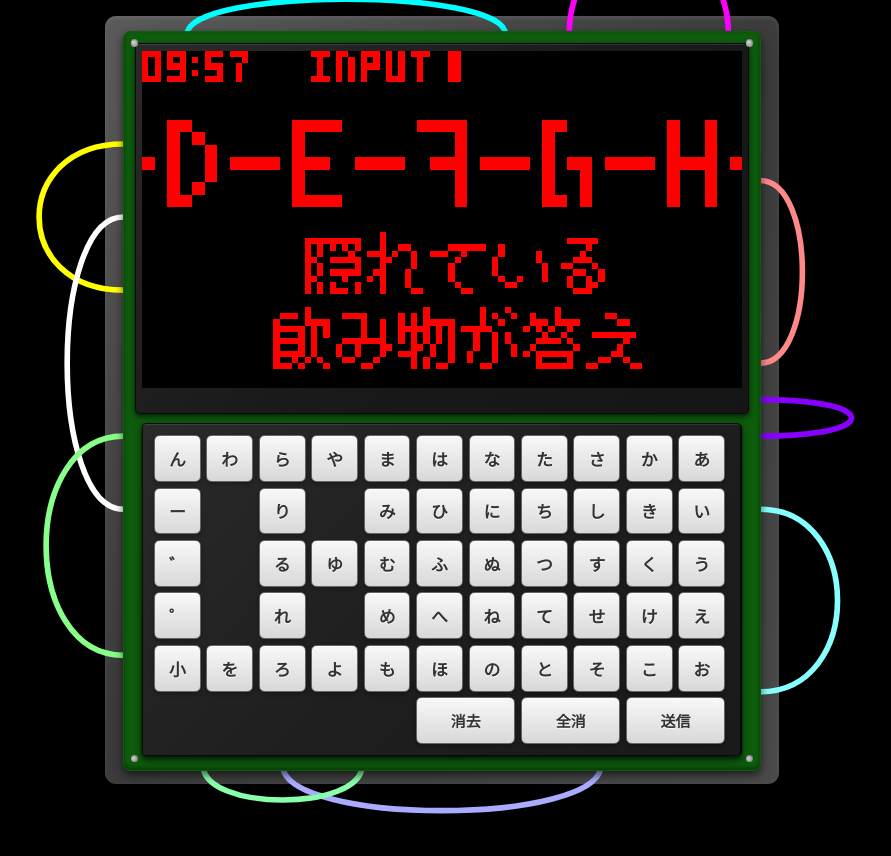
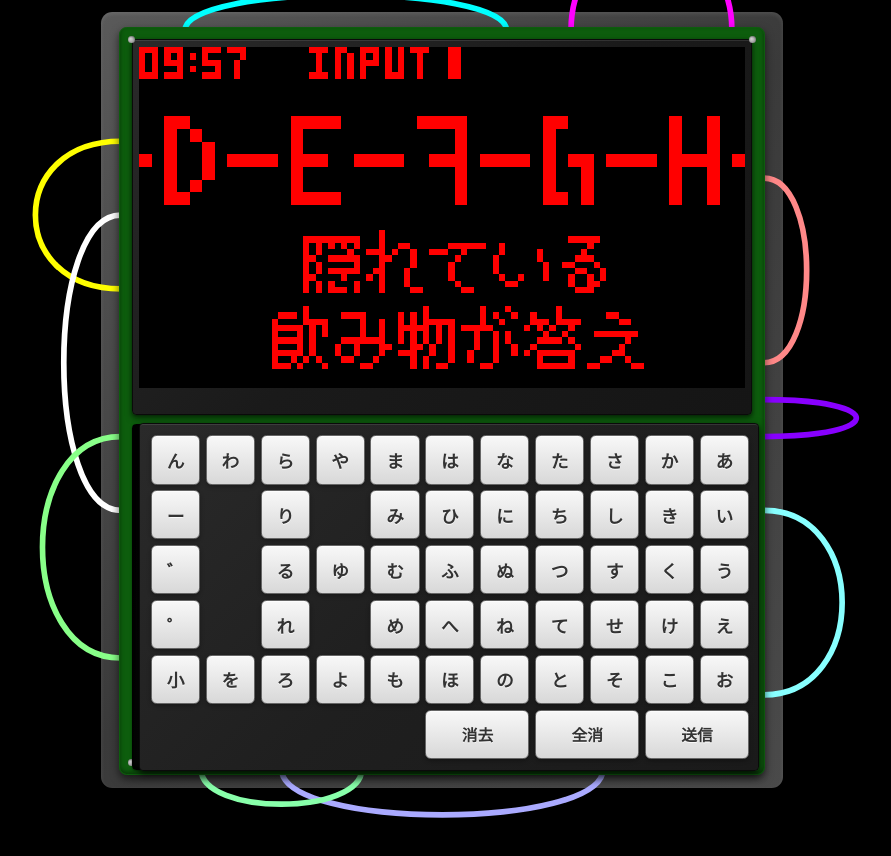
Before and after one commit to F-mM7/bomb-test, a React (Vite) app: page / in a window 1280 px wide. Both pictures are taken after a click on the button "🚨 START 🚨". Shown: the top 856 px of the page, without its empty margins (198-1089 px from the left). Built offline with nearby package versions, Linux system fonts and the light colour scheme.

Commit message:
fix: update wire and keyboard dimensions for consistency across components

```diff
--- a/src/features/game/components/Device.tsx
+++ b/src/features/game/components/Device.tsx
@@ -121,7 +121,7 @@ const Device: React.FC<DeviceProps> = ({
           <div
             style={{
               position: "relative",
-              top: scaleSize(-BASE_SIZES.KEYBOARD_TOTAL_HEIGHT - 25),
+              top: scaleSize(-BASE_SIZES.KEYBOARD_INNER_HEIGHT - 25),
               left: scaleSize(7.4),
               zIndex: Z_INDEX.KEYBOARD,
               transform:
--- a/src/features/wires/components/WireContainer.tsx
+++ b/src/features/wires/components/WireContainer.tsx
@@ -23,12 +23,12 @@ const WireContainer: React.FC<WireContainerProps> = ({
     <div
       style={{
         width: scaleSize(BASE_SIZES.KEYBOARD_INNER_WIDTH),
-        height: scaleSize(BASE_SIZES.KEYBOARD_TOTAL_HEIGHT),
+        height: scaleSize(BASE_SIZES.KEYBOARD_INNER_HEIGHT),
         position: "relative",
       }}
     >
       <svg
-        viewBox={`0 0 ${BASE_SIZES.KEYBOARD_INNER_WIDTH} ${BASE_SIZES.KEYBOARD_TOTAL_HEIGHT}`}
+        viewBox={`0 0 ${BASE_SIZES.KEYBOARD_INNER_WIDTH} ${BASE_SIZES.KEYBOARD_INNER_HEIGHT}`}
         preserveAspectRatio="none"
         style={{
           position: "absolute",
--- a/src/features/wires/constants.ts
+++ b/src/features/wires/constants.ts
@@ -13,30 +13,66 @@ export interface WireConfig {
 const WIRE_SPACING = BASE_SIZES.KEYBOARD_INNER_WIDTH / 3;
 const LEFT_WIRE_X = WIRE_SPACING;
 const RIGHT_WIRE_X = WIRE_SPACING * 2;
-const WIRE_HEIGHT = BASE_SIZES.KEYBOARD_TOTAL_HEIGHT;
+const WIRE_HEIGHT = BASE_SIZES.KEYBOARD_INNER_HEIGHT;
 
 export const WIRE_CONFIGS: Record<WirePosition, WireConfig> = {
   left: {
-    continuousPath: `M ${LEFT_WIRE_X} 0 L ${LEFT_WIRE_X} ${WIRE_HEIGHT * 0.15} Q ${LEFT_WIRE_X + 15} ${WIRE_HEIGHT * 0.3} ${LEFT_WIRE_X + 10} ${WIRE_HEIGHT * 0.4} Q ${LEFT_WIRE_X - 20} ${WIRE_HEIGHT * 0.55} ${LEFT_WIRE_X + 5} ${WIRE_HEIGHT * 0.7} Q ${LEFT_WIRE_X + 12} ${WIRE_HEIGHT * 0.85} ${LEFT_WIRE_X} ${WIRE_HEIGHT}`,
-    cutPath1: `M ${LEFT_WIRE_X} 0 L ${LEFT_WIRE_X} ${WIRE_HEIGHT * 0.15} Q ${LEFT_WIRE_X + 15} ${WIRE_HEIGHT * 0.3} ${LEFT_WIRE_X + 10} ${WIRE_HEIGHT * 0.4} Q ${LEFT_WIRE_X} ${WIRE_HEIGHT * 0.48} ${LEFT_WIRE_X + 8} ${WIRE_HEIGHT * 0.52}`,
-    cutPath2: `M ${LEFT_WIRE_X + 2} ${WIRE_HEIGHT * 0.6} Q ${LEFT_WIRE_X + 5} ${WIRE_HEIGHT * 0.65} ${LEFT_WIRE_X + 5} ${WIRE_HEIGHT * 0.7} Q ${LEFT_WIRE_X + 12} ${WIRE_HEIGHT * 0.85} ${LEFT_WIRE_X} ${WIRE_HEIGHT}`,
+    continuousPath: `M ${LEFT_WIRE_X} 0 L ${LEFT_WIRE_X} ${
+      WIRE_HEIGHT * 0.15
+    } Q ${LEFT_WIRE_X + 15} ${WIRE_HEIGHT * 0.3} ${LEFT_WIRE_X + 10} ${
+      WIRE_HEIGHT * 0.4
+    } Q ${LEFT_WIRE_X - 20} ${WIRE_HEIGHT * 0.55} ${LEFT_WIRE_X + 5} ${
+      WIRE_HEIGHT * 0.7
+    } Q ${LEFT_WIRE_X + 12} ${
+      WIRE_HEIGHT * 0.85
+    } ${LEFT_WIRE_X} ${WIRE_HEIGHT}`,
+    cutPath1: `M ${LEFT_WIRE_X} 0 L ${LEFT_WIRE_X} ${WIRE_HEIGHT * 0.15} Q ${
+      LEFT_WIRE_X + 15
+    } ${WIRE_HEIGHT * 0.3} ${LEFT_WIRE_X + 10} ${
+      WIRE_HEIGHT * 0.4
+    } Q ${LEFT_WIRE_X} ${WIRE_HEIGHT * 0.48} ${LEFT_WIRE_X + 8} ${
+      WIRE_HEIGHT * 0.52
+    }`,
+    cutPath2: `M ${LEFT_WIRE_X + 2} ${WIRE_HEIGHT * 0.6} Q ${LEFT_WIRE_X + 5} ${
+      WIRE_HEIGHT * 0.65
+    } ${LEFT_WIRE_X + 5} ${WIRE_HEIGHT * 0.7} Q ${LEFT_WIRE_X + 12} ${
+      WIRE_HEIGHT * 0.85
+    } ${LEFT_WIRE_X} ${WIRE_HEIGHT}`,
     cutCircle1: { cx: LEFT_WIRE_X + 8, cy: WIRE_HEIGHT * 0.52 },
-    cutCircle2: { cx: LEFT_WIRE_X + 2, cy: WIRE_HEIGHT * 0.6 }
+    cutCircle2: { cx: LEFT_WIRE_X + 2, cy: WIRE_HEIGHT * 0.6 },
   },
   right: {
-    continuousPath: `M ${RIGHT_WIRE_X} 0 L ${RIGHT_WIRE_X} ${WIRE_HEIGHT * 0.15} Q ${RIGHT_WIRE_X - 15} ${WIRE_HEIGHT * 0.3} ${RIGHT_WIRE_X - 10} ${WIRE_HEIGHT * 0.4} Q ${RIGHT_WIRE_X + 20} ${WIRE_HEIGHT * 0.55} ${RIGHT_WIRE_X - 5} ${WIRE_HEIGHT * 0.7} Q ${RIGHT_WIRE_X - 12} ${WIRE_HEIGHT * 0.85} ${RIGHT_WIRE_X} ${WIRE_HEIGHT}`,
-    cutPath1: `M ${RIGHT_WIRE_X} 0 L ${RIGHT_WIRE_X} ${WIRE_HEIGHT * 0.15} Q ${RIGHT_WIRE_X - 15} ${WIRE_HEIGHT * 0.3} ${RIGHT_WIRE_X - 10} ${WIRE_HEIGHT * 0.4} Q ${RIGHT_WIRE_X} ${WIRE_HEIGHT * 0.48} ${RIGHT_WIRE_X - 8} ${WIRE_HEIGHT * 0.52}`,
-    cutPath2: `M ${RIGHT_WIRE_X - 2} ${WIRE_HEIGHT * 0.6} Q ${RIGHT_WIRE_X - 5} ${WIRE_HEIGHT * 0.65} ${RIGHT_WIRE_X - 5} ${WIRE_HEIGHT * 0.7} Q ${RIGHT_WIRE_X - 12} ${WIRE_HEIGHT * 0.85} ${RIGHT_WIRE_X} ${WIRE_HEIGHT}`,
+    continuousPath: `M ${RIGHT_WIRE_X} 0 L ${RIGHT_WIRE_X} ${
+      WIRE_HEIGHT * 0.15
+    } Q ${RIGHT_WIRE_X - 15} ${WIRE_HEIGHT * 0.3} ${RIGHT_WIRE_X - 10} ${
+      WIRE_HEIGHT * 0.4
+    } Q ${RIGHT_WIRE_X + 20} ${WIRE_HEIGHT * 0.55} ${RIGHT_WIRE_X - 5} ${
+      WIRE_HEIGHT * 0.7
+    } Q ${RIGHT_WIRE_X - 12} ${
+      WIRE_HEIGHT * 0.85
+    } ${RIGHT_WIRE_X} ${WIRE_HEIGHT}`,
+    cutPath1: `M ${RIGHT_WIRE_X} 0 L ${RIGHT_WIRE_X} ${WIRE_HEIGHT * 0.15} Q ${
+      RIGHT_WIRE_X - 15
+    } ${WIRE_HEIGHT * 0.3} ${RIGHT_WIRE_X - 10} ${
+      WIRE_HEIGHT * 0.4
+    } Q ${RIGHT_WIRE_X} ${WIRE_HEIGHT * 0.48} ${RIGHT_WIRE_X - 8} ${
+      WIRE_HEIGHT * 0.52
+    }`,
+    cutPath2: `M ${RIGHT_WIRE_X - 2} ${WIRE_HEIGHT * 0.6} Q ${
+      RIGHT_WIRE_X - 5
+    } ${WIRE_HEIGHT * 0.65} ${RIGHT_WIRE_X - 5} ${WIRE_HEIGHT * 0.7} Q ${
+      RIGHT_WIRE_X - 12
+    } ${WIRE_HEIGHT * 0.85} ${RIGHT_WIRE_X} ${WIRE_HEIGHT}`,
     cutCircle1: { cx: RIGHT_WIRE_X - 8, cy: WIRE_HEIGHT * 0.52 },
-    cutCircle2: { cx: RIGHT_WIRE_X - 2, cy: WIRE_HEIGHT * 0.6 }
-  }
+    cutCircle2: { cx: RIGHT_WIRE_X - 2, cy: WIRE_HEIGHT * 0.6 },
+  },
 };
 
 const getWireColor = (position: WirePosition): string =>
-  position === 'left' ? "#ff4444" : "#4488ff";
+  position === "left" ? "#ff4444" : "#4488ff";
 
 export const getGameWireStyle = (position: WirePosition) => ({
   stroke: getWireColor(position),
   strokeWidth: "12",
-  filter: "drop-shadow(0 1px 2px rgba(0,0,0,0.5))"
+  filter: "drop-shadow(0 1px 2px rgba(0,0,0,0.5))",
 });
--- a/src/features/wires/styles.ts
+++ b/src/features/wires/styles.ts
@@ -1,9 +1,11 @@
-import { GRADIENTS, SHADOWS } from '../../constants/colors';
-import { scaleSize, BASE_SIZES } from '../../utils/responsive';
+import { GRADIENTS, SHADOWS } from "../../constants/colors";
+import { scaleSize, BASE_SIZES } from "../../utils/responsive";
 
 export const exposedWiresContainerStyle = {
   width: scaleSize(BASE_SIZES.CONTAINER_WIDTH),
-  height: scaleSize(BASE_SIZES.KEYBOARD_TOTAL_HEIGHT + BASE_SIZES.CONTAINER_PADDING * 2),
+  height: scaleSize(
+    BASE_SIZES.KEYBOARD_INNER_HEIGHT + BASE_SIZES.CONTAINER_PADDING * 2
+  ),
   background: GRADIENTS.exposedWires,
   borderRadius: scaleSize(BASE_SIZES.CONTAINER_BORDER_RADIUS),
   padding: scaleSize(BASE_SIZES.CONTAINER_PADDING),
@@ -19,8 +21,9 @@ export const topBorderStyle = {
   left: scaleSize(BASE_SIZES.WIRE_BORDER_MARGIN),
   right: scaleSize(BASE_SIZES.WIRE_BORDER_MARGIN),
   height: scaleSize(BASE_SIZES.WIRE_BORDER_THICKNESS),
-  background: "linear-gradient(to right, rgba(255,255,255,0.15), rgba(255,255,255,0.08), rgba(255,255,255,0.15))",
-  borderRadius: scaleSize(BASE_SIZES.WIRE_BORDER_RADIUS)
+  background:
+    "linear-gradient(to right, rgba(255,255,255,0.15), rgba(255,255,255,0.08), rgba(255,255,255,0.15))",
+  borderRadius: scaleSize(BASE_SIZES.WIRE_BORDER_RADIUS),
 };
 
 export const leftBorderStyle = {
@@ -29,8 +32,9 @@ export const leftBorderStyle = {
   left: scaleSize(BASE_SIZES.WIRE_BORDER_MARGIN),
   width: scaleSize(BASE_SIZES.WIRE_BORDER_THICKNESS),
   bottom: scaleSize(BASE_SIZES.WIRE_BORDER_MARGIN),
-  background: "linear-gradient(to bottom, rgba(255,255,255,0.15), rgba(255,255,255,0.05))",
-  borderRadius: scaleSize(BASE_SIZES.WIRE_BORDER_RADIUS)
+  background:
+    "linear-gradient(to bottom, rgba(255,255,255,0.15), rgba(255,255,255,0.05))",
+  borderRadius: scaleSize(BASE_SIZES.WIRE_BORDER_RADIUS),
 };
 
 export const wireStyle = {
--- a/src/utils/responsive.ts
+++ b/src/utils/responsive.ts
@@ -8,7 +8,6 @@ import { Z_INDEX_CSS_VARS } from "../constants/zIndex";
 // 基準サイズ定数
 export const BASE_SIZES = {
   // キーボード・露出ワイヤー共通コンテナ（基盤上の部品用）
-  CONTAINER_WIDTH: 640, // キーボードと露出ワイヤーの幅
   CONTAINER_PADDING: 12, // キーボードと露出ワイヤーの内部パディング
   CONTAINER_BORDER_RADIUS: 4, // 角丸半径
 
@@ -16,25 +15,29 @@ export const BASE_SIZES = {
   GLOBAL_CONTAINER_PADDING: 0, // ページ全体のパディング
 
   // キーボードボタン
-  BUTTON_SIZE: 50, // 各ボタンの幅・高さ
+  BUTTON_SIZE: 52, // 各ボタンの幅・高さ
   BUTTON_GAP: 6, // ボタン間の隙間
 
   // キーボードレイアウト
   KEYBOARD_ROWS: 5, // キーボードの行数
-  KEYBOARD_COLUMNS: 10, // キーボードの列数
+  KEYBOARD_COLUMNS: 11, // キーボードの列数
 
-  // ワイヤー配置計算用
-  get KEYBOARD_TOTAL_HEIGHT() {
-    // KanaGrid (5行) + gap + ActionKeys (1行)
+  get KEYBOARD_INNER_WIDTH() {
     return (
-      this.KEYBOARD_ROWS * this.BUTTON_SIZE +
-      (this.KEYBOARD_ROWS - 1) * this.BUTTON_GAP +
-      this.BUTTON_GAP +
-      this.BUTTON_SIZE
+      this.KEYBOARD_COLUMNS * this.BUTTON_SIZE +
+      (this.KEYBOARD_COLUMNS - 1) * this.BUTTON_GAP
     );
   },
-  get KEYBOARD_INNER_WIDTH() {
-    return this.CONTAINER_WIDTH - this.CONTAINER_PADDING * 2;
+  get KEYBOARD_INNER_HEIGHT() {
+    return (
+      (this.KEYBOARD_ROWS + 1) * this.BUTTON_SIZE +
+      this.KEYBOARD_ROWS * this.BUTTON_GAP
+    );
+  },
+
+  // コンテナ幅は内部幅 + パディングで計算
+  get CONTAINER_WIDTH() {
+    return this.KEYBOARD_INNER_WIDTH + this.CONTAINER_PADDING * 2;
   },
 
   // ディスプレイ全体の高さ（マウント部分込み）
@@ -45,7 +48,7 @@ export const BASE_SIZES = {
   // デバイス全体の高さ（キーボード + ディスプレイ + パディング）
   get DEVICE_TOTAL_HEIGHT() {
     return (
-      this.KEYBOARD_TOTAL_HEIGHT +
+      this.KEYBOARD_INNER_HEIGHT +
       this.DISPLAY_TOTAL_HEIGHT +
       this.CONTAINER_PADDING * 4
     );
@@ -106,7 +109,7 @@ export const SCALE_CONFIG = {
   MIN_SCALE: 0.3,
   MAX_SCALE: 1.2,
   DEFAULT_SCALE: 1.0,
-  SCALE_RATIO: 0.96,
+  SCALE_RATIO: 0.97,
 } as const;
 
 // CSS変数名
```
